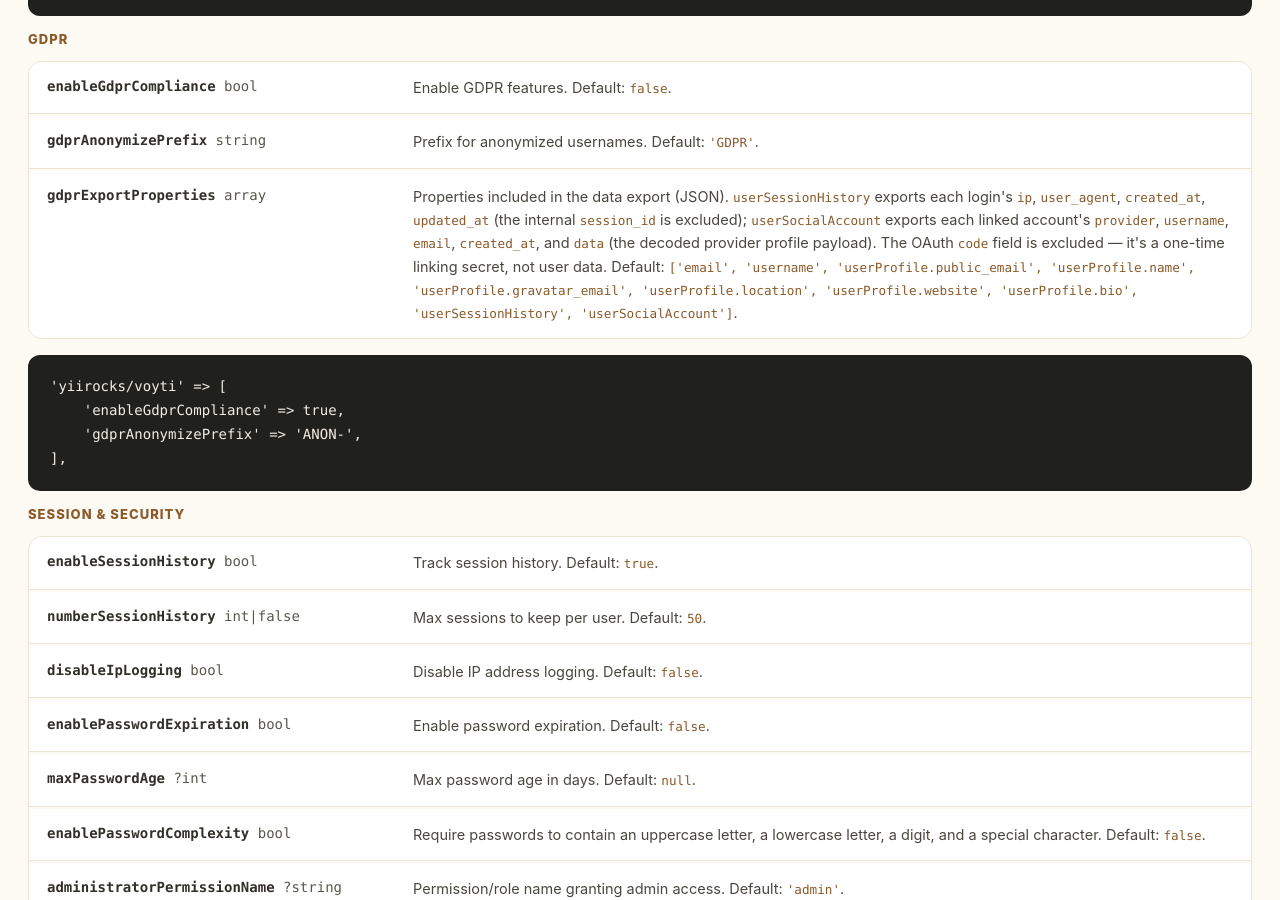
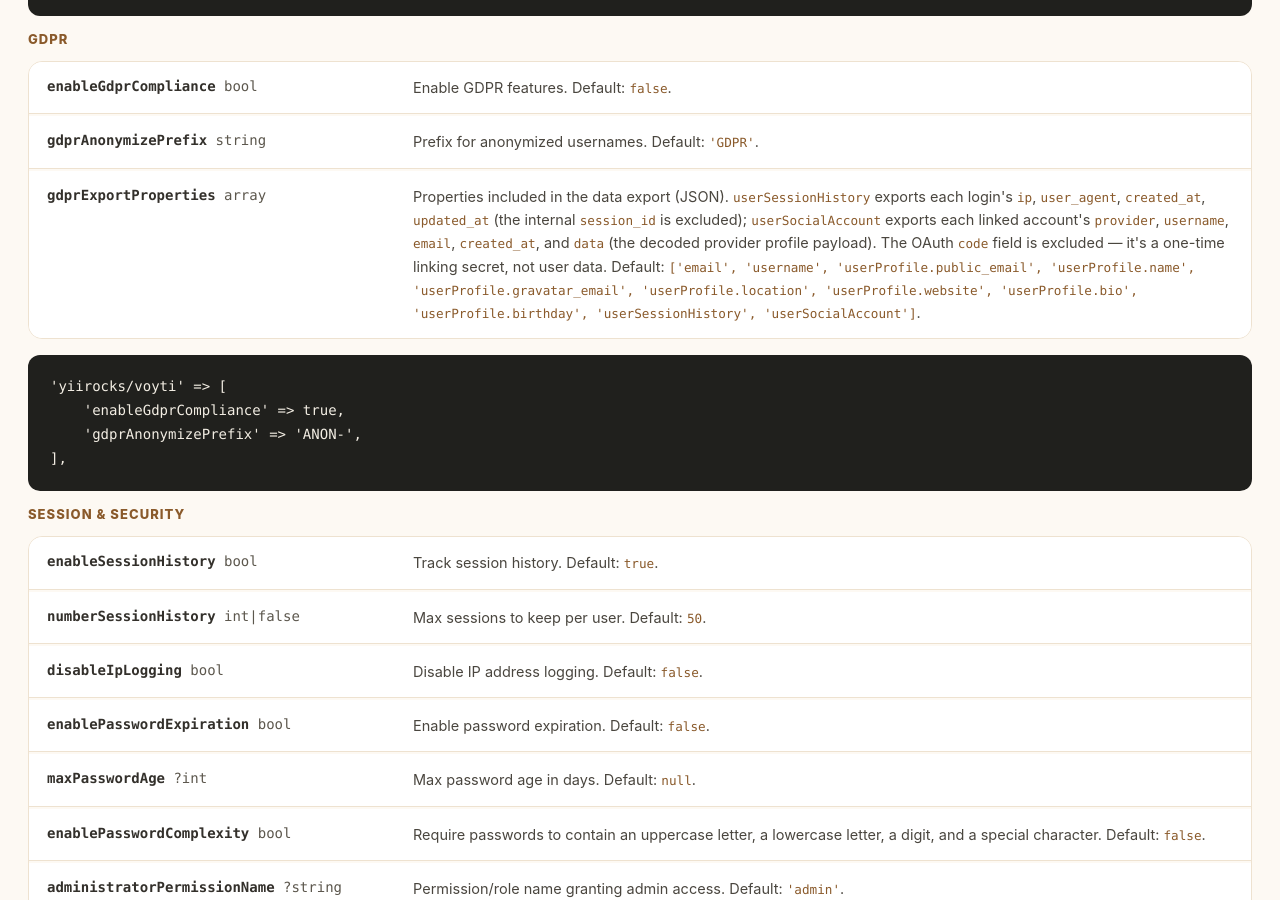
Before and after one commit to YiiRocks/YiiRocks.github.io, a Jekyll site: the page built from voyti/index.html, in a window 1280 px wide and 900 px high, scrolled down 4338 px. Built offline with Jekyll 4.4.1, drawn with Linux system fonts in a browser that asks for light colours; a style sheet for code colours, icons or effects is not loaded.

Commit message:
Sync voyti page with upstream README (add userProfile.birthday to GDPR export defaults)

```diff
--- a/voyti/index.html
+++ b/voyti/index.html
@@ -280,7 +280,7 @@ return [
             </div>
             <div class="options-row">
                 <div class="options-name">gdprExportProperties<span class="options-type"> array</span></div>
-                <div class="options-desc">Properties included in the data export (JSON). <code>userSessionHistory</code> exports each login's <code>ip</code>, <code>user_agent</code>, <code>created_at</code>, <code>updated_at</code> (the internal <code>session_id</code> is excluded); <code>userSocialAccount</code> exports each linked account's <code>provider</code>, <code>username</code>, <code>email</code>, <code>created_at</code>, and <code>data</code> (the decoded provider profile payload). The OAuth <code>code</code> field is excluded &mdash; it's a one-time linking secret, not user data. Default: <code>['email', 'username', 'userProfile.public_email', 'userProfile.name', 'userProfile.gravatar_email', 'userProfile.location', 'userProfile.website', 'userProfile.bio', 'userSessionHistory', 'userSocialAccount']</code>.</div>
+                <div class="options-desc">Properties included in the data export (JSON). <code>userSessionHistory</code> exports each login's <code>ip</code>, <code>user_agent</code>, <code>created_at</code>, <code>updated_at</code> (the internal <code>session_id</code> is excluded); <code>userSocialAccount</code> exports each linked account's <code>provider</code>, <code>username</code>, <code>email</code>, <code>created_at</code>, and <code>data</code> (the decoded provider profile payload). The OAuth <code>code</code> field is excluded &mdash; it's a one-time linking secret, not user data. Default: <code>['email', 'username', 'userProfile.public_email', 'userProfile.name', 'userProfile.gravatar_email', 'userProfile.location', 'userProfile.website', 'userProfile.bio', 'userProfile.birthday', 'userSessionHistory', 'userSocialAccount']</code>.</div>
             </div>
         </div>
         <pre class="doc-example mb-3"><code class="language-php">'yiirocks/voyti' => [
```
